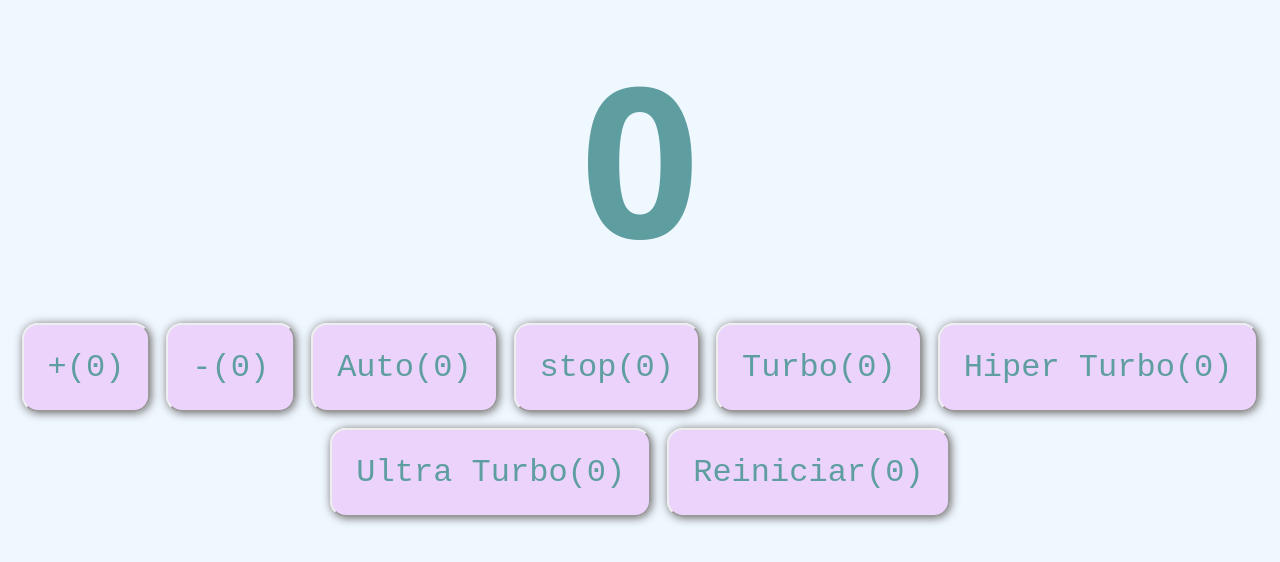
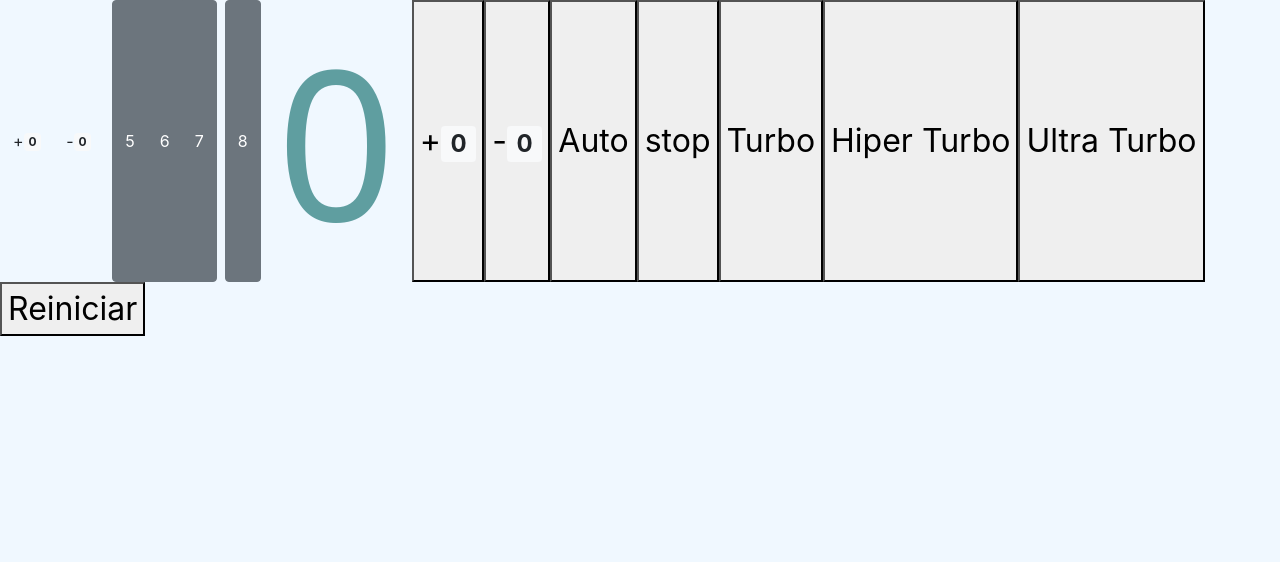
Before and after one commit to andresgf95/megacontador, a React (Create React App) app: page / in a window 1280 px wide. Shown: the top 562 px of the page. Built offline with nearby package versions, Linux system fonts and the light colour scheme.

Commit message:
achegamento bootstrap

```diff
--- a/public/index.html
+++ b/public/index.html
@@ -5,6 +5,9 @@
     <link rel="icon" href="%PUBLIC_URL%/favicon.ico" />
     <meta name="viewport" content="width=device-width, initial-scale=1" />
     <meta name="theme-color" content="#000000" />
+    <link rel="stylesheet" href="https://cdn.jsdelivr.net/npm/bootstrap@4.6.2/dist/css/bootstrap.min.css" integrity="sha384-xOolHFLEh07PJGoPkLv1IbcEPTNtaed2xpHsD9ESMhqIYd0nLMwNLD69Npy4HI+N" crossorigin="anonymous">
+    <script src="https://cdn.jsdelivr.net/npm/jquery@3.5.1/dist/jquery.slim.min.js" integrity="sha384-DfXdz2htPH0lsSSs5nCTpuj/zy4C+OGpamoFVy38MVBnE+IbbVYUew+OrCXaRkfj" crossorigin="anonymous"></script>
+    <script src="https://cdn.jsdelivr.net/npm/bootstrap@4.6.2/dist/js/bootstrap.bundle.min.js" integrity="sha384-Fy6S3B9q64WdZWQUiU+q4/2Lc9npb8tCaSX9FK7E8HnRr0Jz8D6OP9dO5Vg3Q9ct" crossorigin="anonymous"></script>
     <meta
       name="description"
       content="Web site created using create-react-app"
--- a/src/App.js
+++ b/src/App.js
@@ -1,5 +1,6 @@
 import { useEffect, useState } from 'react';
 import Boton from './components/boton.jsx';
+import NovoBoton from './components/NovoBoton.jsx'
 
 function App() {
 
@@ -81,17 +82,39 @@ function App() {
   )
 
   return (
+  <div class="btn-toolbar" role="toolbar" aria-label="Toolbar with button groups">
+      <div class="btn-group mr-2" role="group" aria-label="First group">
+        <Boton texto='+' type='btn-primary' operador={NumeroDeIncrementos}/>
+        <Boton texto='-' type='btn btn-secondary' operador={NumeroDeDisminucion}/>
+      </div>
+      <div class="btn-group mr-2" role="group" aria-label="Second group">
+        <button type="button" class="btn btn-secondary">5</button>
+        <button type="button" class="btn btn-secondary">6</button>
+        <button type="button" class="btn btn-secondary">7</button>
+      </div>
+      <div class="btn-group" role="group" aria-label="Third group">
+        <button type="button" class="btn btn-secondary">8</button>
+      </div>
+
+
+
+
+
+
+
     <>
       <h1>{Valor}</h1>
       <Boton texto='+' operador={NumeroDeIncrementos}/>
       <Boton texto='-' operador={NumeroDeDisminucion}/>
-      <Boton texto='Auto' operador={ContadorAuto}/>
-      <Boton texto='stop' operador={PararContador}/>
-      <Boton texto='Turbo' operador={ContadorTurbo}/>
-      <Boton texto='Hiper Turbo' operador={ContadorHiperTurbo}/>
-      <Boton texto='Ultra Turbo' operador={ContadorUltraTurbo}/>
-      <Boton texto='Reiniciar' operador={Reiniciar}/>
+      <NovoBoton texto='Auto' operador={ContadorAuto}/>
+      <NovoBoton texto='stop' operador={PararContador}/>
+      <NovoBoton texto='Turbo' operador={ContadorTurbo}/>
+      <NovoBoton texto='Hiper Turbo' operador={ContadorHiperTurbo}/>
+      <NovoBoton texto='Ultra Turbo' operador={ContadorUltraTurbo}/>
+      <NovoBoton texto='Reiniciar' operador={Reiniciar}/>
     </>
+  </div>
+
   );
 }
 
--- a/src/components/NovoBoton.jsx
+++ b/src/components/NovoBoton.jsx
@@ -1,5 +1,5 @@
 import { useState } from 'react';
-import Styles from './boton.module.css'
+//import Styles from './boton.module.css'//
 
 function NovoBoton({texto, operador}) {
 
@@ -12,7 +12,7 @@ function NovoBoton({texto, operador}) {
     }
 
   return (
-  <button className={Styles.Boton} onClick={BotonClick}>{texto}</button>
+  <button onClick={BotonClick}>{texto}</button>
   )
 }
 
--- a/src/components/boton.jsx
+++ b/src/components/boton.jsx
@@ -1,7 +1,7 @@
 import { useState } from 'react';
-import Styles from './boton.module.css'
+//import Styles from './boton.module.css'//
 
-function Boton({texto, operador}) {
+function Boton({texto, operador, type="primary"}) {
 
   let [Click, SetClick] = useState(0)
 
@@ -12,7 +12,21 @@ function Boton({texto, operador}) {
     }
 
   return (
-  <button className={Styles.Boton} onClick={BotonClick}>{texto}({Click})</button>
+  <button className={
+          "btn" +
+          ( type === "primary" ? "btn-primary" : "") +
+          ( type === "secondary" ? "btn-secondary" : "") +
+          ( type === "success" ? "btn-success" : "") +
+          ( type === "danger" ? "btn-danger" : "") +
+          ( type === "warning" ? "btn-warning" : "") +
+          ( type === "info" ? "btn-info" : "") +
+          ( type === "ligth" ? "btn-ligth" : "") +
+          ( type === "dark" ? "btn-dark" : "")
+  }
+
+   onClick={BotonClick}>
+    {texto}<span className='badge badge-light'>{Click}</span>
+  </button>
   )
 }
 
```
